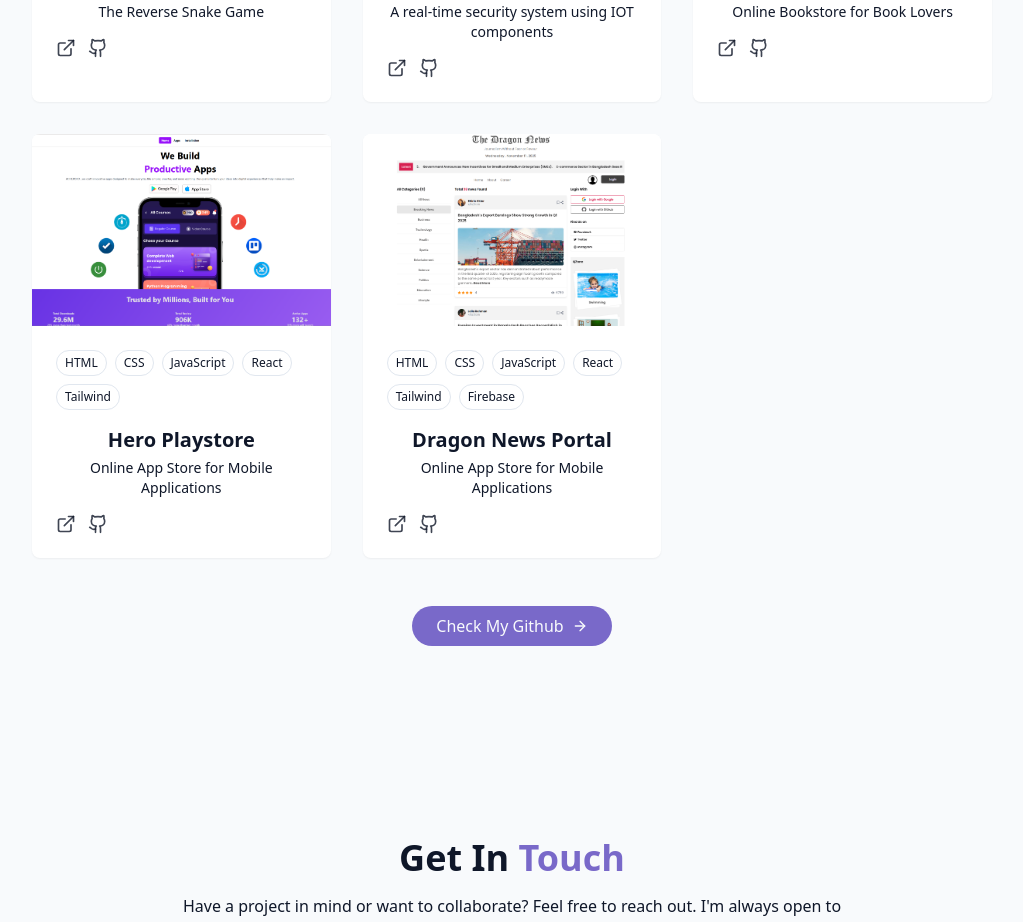
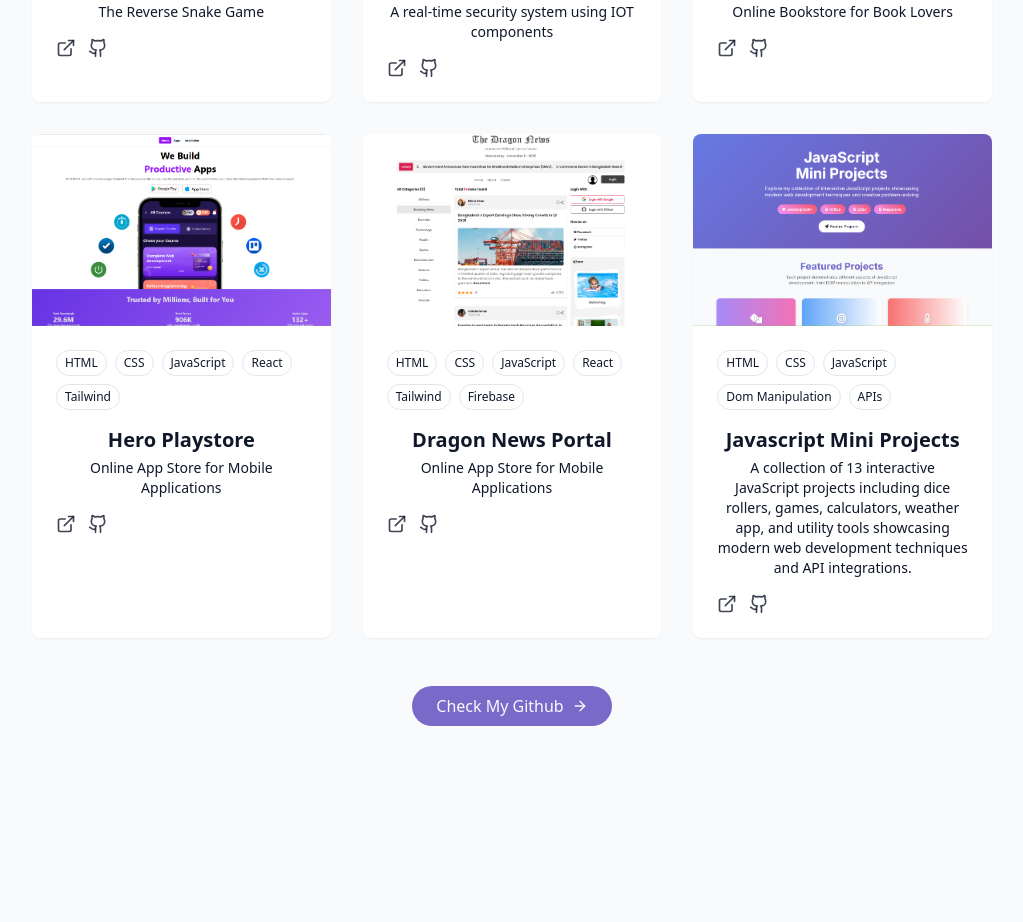
Before and after one commit to MD-Saadman-Fuad/Portfolio, a React (Vite) app: page / in a window 1280 px wide. Shown: the part 4580-5502 px from the top of the page, without its empty margins (128-1151 px from the left). Built offline with nearby package versions, Linux system fonts and the light colour scheme.

Commit message:
added mini Projects

```diff
--- a/src/components/ProjectsSection.jsx
+++ b/src/components/ProjectsSection.jsx
@@ -112,6 +112,17 @@ const projects = [
     demoUrl: "https://dragon-news-portal-live.web.app",
     githubUrl: "https://github.com/MD-Saadman-Fuad/Dragon-News-Portal",
   },
+  {
+    id: 12,
+    title: "Javascript Mini Projects",
+    description:
+      "A collection of 13 interactive JavaScript projects including dice rollers, games, calculators, weather app, and utility tools showcasing modern web development techniques and API integrations.",
+    image: "/projects/project12.png",
+    tags: ["HTML", "CSS", "JavaScript", "Dom Manipulation", "APIs"],
+    demoUrl: "https://javascript-mini-projects-webapp.netlify.app/",
+    githubUrl: "https://github.com/MD-Saadman-Fuad/JavaScript-Mini-Projects",
+  },
+
 ];
 
 export const ProjectsSection = () => {
```
Also changed, not shown: public/projects/project12.png (added).
